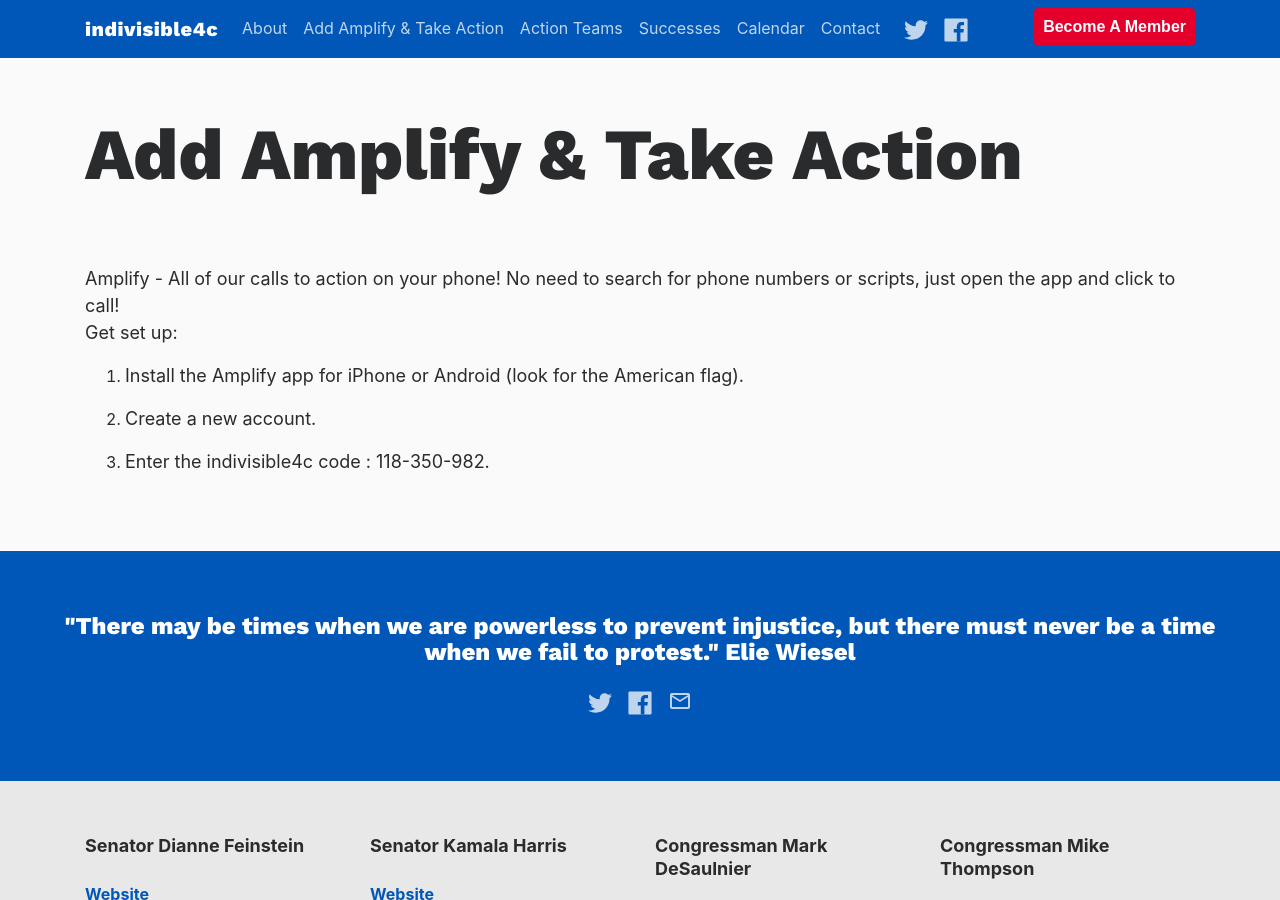
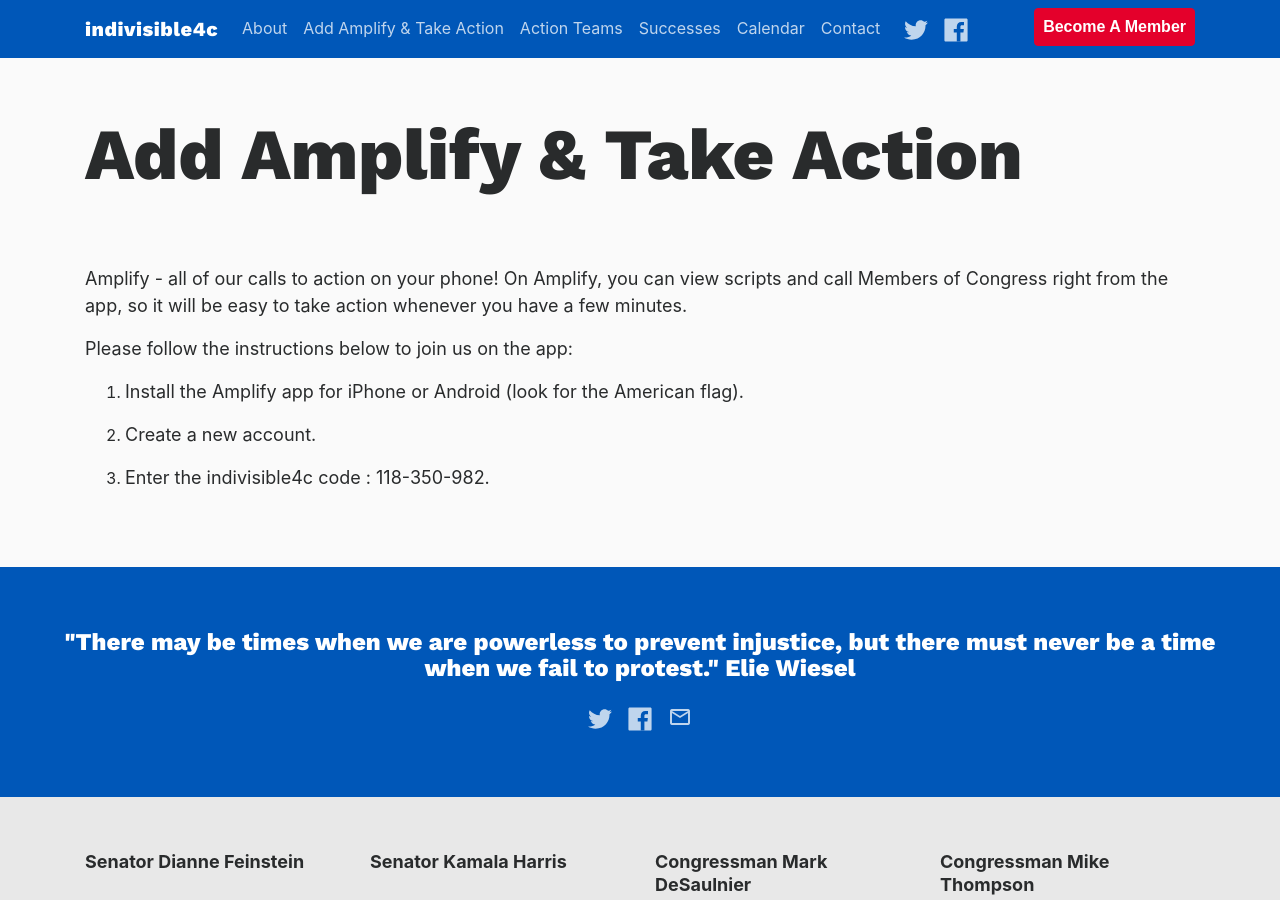
Before and after one commit to IndivisibleTemplate/BasicTemplate, a Jekyll site: the page built from actions.md, in a window 1280 px wide and 900 px high. Built offline with Jekyll 4.4.1, drawn with Linux system fonts in a browser that asks for light colours; nearby versions of some CDN libraries; comment, search, counter and statistics services are not loaded.

Commit message:
Updated Actions

```diff
--- a/actions.md
+++ b/actions.md
@@ -4,9 +4,11 @@
 main-image:
 ---
 
-Amplify - All of our calls to action on your phone! No need to search for phone numbers or scripts, just open the app and click to call!
-<br>
-Get set up:
+Amplify - all of our calls to action on your phone!
+On Amplify, you can view scripts and call Members of Congress right from the app, so it will be easy to take action whenever you have a few minutes.
+
+Please follow the instructions below to join us on the app:
+
 1. Install the Amplify app for iPhone or Android (look for the American flag).
 
 2. Create a new account.
```
